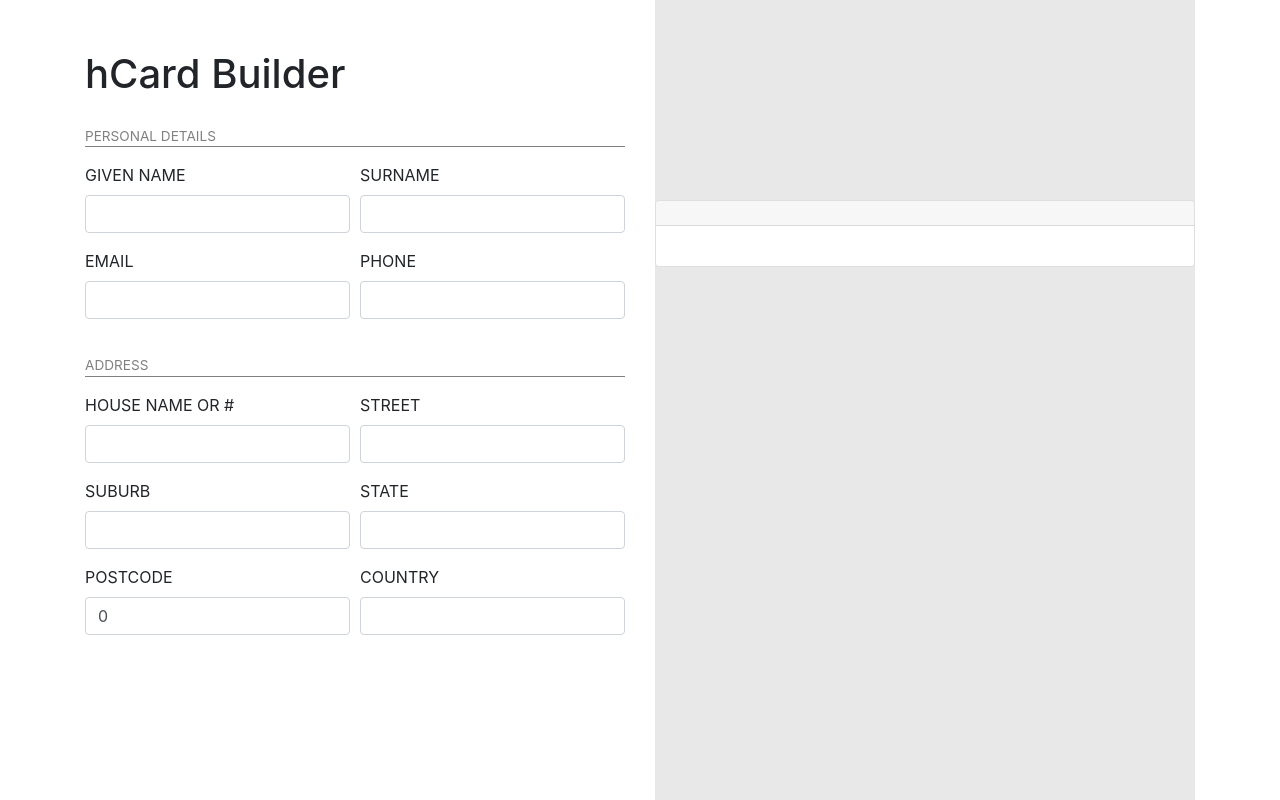
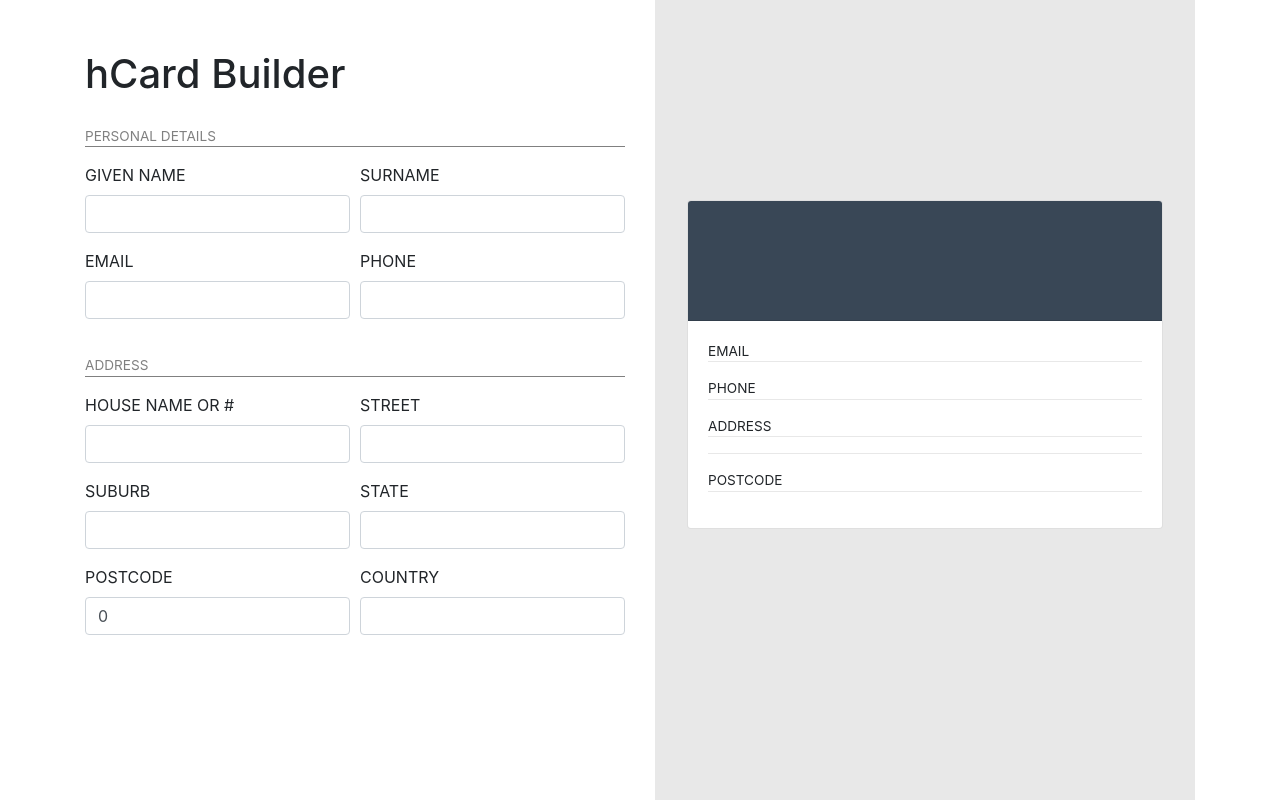
Before and after one commit to amrutha2129/hcard-builder, a React (Create React App) app: page / in a window 1280 px wide. Built offline with nearby package versions, Linux system fonts and the light colour scheme.

Commit message:
Created hCard preview elements

```diff
--- a/src/components/hCardPreviewContainer/hCardPreview/index.jsx
+++ b/src/components/hCardPreviewContainer/hCardPreview/index.jsx
@@ -2,13 +2,19 @@ import React from "react";
 import { Card, CardBody, CardHeader } from "reactstrap";
 import "./style.css";
 
-export default class HCardFormPreview extends React.PureComponent {
+export default class HCardPreview extends React.PureComponent {
   render() {
     return (
       <div className="cardContainer">
         <Card>
-          <CardHeader />
-          <CardBody />
+          <CardHeader className="cardHeader" />
+          <CardBody>
+            <p className="cardItems">EMAIL</p>
+            <p className="cardItems">PHONE</p>
+            <p className="cardItems">ADDRESS</p>
+            <p className="cardItems"> </p>
+            <p className="cardItems">POSTCODE</p>
+          </CardBody>
         </Card>
       </div>
     );
--- a/src/components/hCardPreviewContainer/hCardPreview/style.css
+++ b/src/components/hCardPreviewContainer/hCardPreview/style.css
@@ -1,3 +1,15 @@
 .cardContainer {
   padding-top: 25vh !important;
+  padding-left: 2rem;
+  padding-right: 2rem;
 }
+
+.cardItems {
+  border-bottom: 1px solid #e8e8e8;
+  font-size: 85%;
+}
+
+.cardHeader {
+  background-color: #394756 !important;
+  height: 15vh;
+}
```
